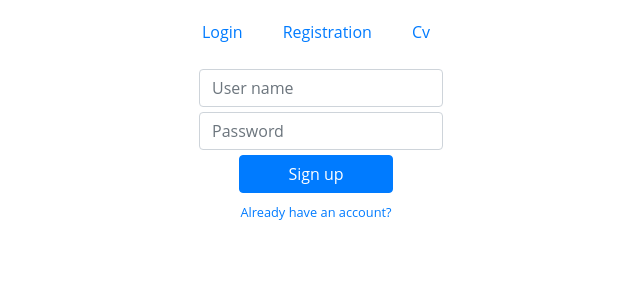
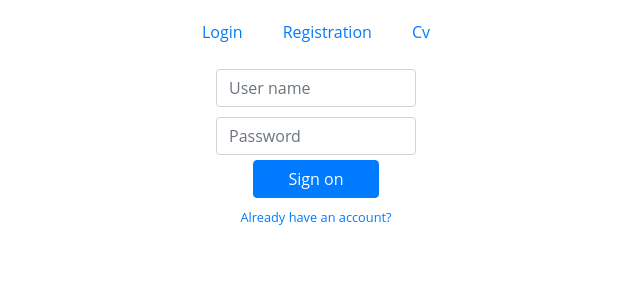
Before and after one commit to saxarkompot/test-task-auth, a React (Create React App) app: page /registration in a window 1280 px wide. Shown: the top 300 px of the page, without its empty margins (324-964 px from the left). Built offline with nearby package versions, Linux system fonts and the light colour scheme.

Commit message:
Improve setInterval

```diff
--- a/package.json
+++ b/package.json
@@ -12,6 +12,7 @@
       "react-dom": "^17.0.1",
       "react-router-dom": "^5.2.0",
       "react-scripts": "4.0.1",
+      "toastr": "^2.1.4",
       "web-vitals": "^0.2.4"
    },
    "scripts": {
@@ -37,5 +38,8 @@
          "last 1 firefox version",
          "last 1 safari version"
       ]
+   },
+   "devDependencies": {
+      "eslint-plugin-react-hooks": "^4.2.0"
    }
 }
--- a/src/Components/FormStyle.css
+++ b/src/Components/FormStyle.css
@@ -1,5 +1,5 @@
 .Form {
-   width: 30%;
+   width: 200px;
    margin: auto;
    display: flex;
    align-items: center;
--- a/src/Components/Login/Login.js
+++ b/src/Components/Login/Login.js
@@ -1,14 +1,25 @@
-import React, { useState } from 'react';
+import React, { useState, useEffect } from 'react';
 import { Link, Redirect } from 'react-router-dom';
 import '../FormStyle.css';
 import AuthProvider from '../../providers/authProvider';
+
+// let errorTiming = (e) => {
+//    let interval = setInterval(() => {
+//       e++;
+//       callback(e);
+//    }, 1000);
+//    setTimeout(() => {
+//       clearInterval(interval);
+//    }, 30000);
+// };
 
 function Login(props) {
    const [isLoggedIn, setLoggedIn] = useState(false);
    const [isError, setIsError] = useState(false);
    const [userName, setUsername] = useState("");
    const [password, setPassword] = useState("");
-   const [errorMessage, setErrorMessage] = useState("");
+   const [errorMessage, setErrorMessage] = useState('');
+   const [errorTime, setErrorTime] = useState(10);
 
    function setLogin() {
       try {
@@ -19,9 +30,34 @@ function Login(props) {
       }
       catch (e) {
          setIsError(true);
-         setErrorMessage(e.message);
+         setErrorMessage(e);
       }
    }
+
+   useEffect((interval) => {
+      if (errorMessage) {
+         interval = setInterval(() => {
+            if (errorTime === 0) {
+               setErrorMessage('')
+               setIsError(false);
+            };
+            console.log(errorTime);
+            setErrorTime(e => e - 1);
+         }, 1000);
+      }
+      return () => clearInterval(interval);
+      // {
+      //    if (errorTime <= 0) {
+      //       setErrorMessage('');
+      //       //console.log(errorTime);
+      //       return clearInterval(interval)
+      //    }
+      // };
+      // setTimeout(() => {
+      //    return clearInterval(interval);
+      //    // }, 120000)
+      // }
+   }, [errorMessage, errorTime])
 
    if (isLoggedIn) {
       return <Redirect to="/cv" />;
@@ -29,7 +65,6 @@ function Login(props) {
 
    return (
       <div className='Form'>
-         <form>
          <input
             type="username"
             value={userName}
@@ -54,9 +89,12 @@ function Login(props) {
             onClick={setLogin}>
             Sign in
             </button>
-         </form>
          <p className="BackLink"><Link to="/registration">Sign up</Link> if you don't have an account yet.</p>
-         { isError && (errorMessage || 'The username or password provided were incorrect!')}
+         { isError && (errorMessage
+            ?
+            `You exceeded number of retries. Try again in ${Math.trunc(errorTime / 60)} min ${errorTime % 60} sec`
+            :
+            'The username or password provided were incorrect!')}
       </div >
    )
 }
--- a/src/Components/Registration/Registration.js
+++ b/src/Components/Registration/Registration.js
@@ -1,16 +1,61 @@
-import React from 'react';
-import { Link } from 'react-router-dom';
+import React, { useState } from 'react';
+import { Link, Redirect } from 'react-router-dom';
 import '../FormStyle.css';
+import UserProvider from "../../providers/userProvider";
+import AuthProvider from "../../providers/authProvider";
 
 function Registration(props) {
+   const [isRegistered, setRegistered] = useState(false);
+   const [isError, setIsError] = useState(false);
+   const [userName, setUsername] = useState("");
+   const [password, setPassword] = useState("");
+   const [errorMessage, setErrorMessage] = useState("");
+
+   function setUser() {
+      try {
+         const registResult = new UserProvider().addUser(userName, password)
+         setRegistered(registResult);
+         setIsError(!registResult);
+         setErrorMessage('');
+      }
+      catch (e) {
+         setIsError(true);
+         setErrorMessage(e.message);
+      }
+   }
+
+   if (isRegistered) {
+      return <Redirect to="/" />;
+   }
+
    return (
       <div className='Form'>
-         <form>
-            <input type="text" className="form-control" placeholder="User name" />
-            <input type="password" className="form-control" placeholder="Password" />
-            <button type="submit" className="btn btn-primary">Sign up</button>
-            <p className="BackLink"><Link to="/login">Already have an account?</Link></p>
-         </form>
+         <input
+            type="username"
+            value={userName}
+            className="form-control"
+            placeholder="User name"
+            onChange={e => {
+               setUsername(e.target.value)
+            }}
+         />
+         <input
+            type="password"
+            value={password}
+            className="form-control"
+            placeholder="Password"
+            onChange={e => {
+               setPassword(e.target.value)
+            }}
+         />
+         <button
+            type="submit"
+            className="btn btn-primary"
+            onClick={setUser}>
+            Sign on
+            </button>
+         <p className="BackLink"><Link to="/">Already have an account?</Link></p>
+         {isError && errorMessage}
       </div >
    )
 }
--- a/src/PrivateRoute.js
+++ b/src/PrivateRoute.js
@@ -12,7 +12,7 @@ function PrivateRoute({ component: Component, ...rest }) {
             (
                <Component {...props} />
             ) : (
-               <Redirect to="/login" />
+               <Redirect to="/" />
             )
       }
       />
--- a/src/containers/Auth.js
+++ b/src/containers/Auth.js
@@ -7,20 +7,19 @@ import Registration from '../Components/Registration/Registration';
 import Cv from '../Components/Cv/Cv';
 import PrivateRoute from '../PrivateRoute';
 
-
 function Auth() {
    return (
       <div className='Auth'>
          <header>
             <nav>
                <ul>
-                  <li><Link to='/login'>Login</Link></li>
+                  <li><Link to='/'>Login</Link></li>
                   <li><Link to='/registration'>Registration</Link></li>
                   <li><Link to='/cv'>Cv</Link></li>
                </ul>
             </nav>
          </header>
-         <Route path='/login' exact component={Login} />
+         <Route path='/' exact component={Login} />
          <Route path='/registration' component={Registration} />
          <PrivateRoute path='/cv' component={Cv} />
       </div>
--- a/src/providers/authProvider.js
+++ b/src/providers/authProvider.js
@@ -1,29 +1,36 @@
 import UserProvider from './userProvider';
 
-let loginRetryCounter = 0;
+let loginRetryCounter = 1;
 let blockTime = new Date();
-
+// let errorTiming = (e) => {
+//    let interval = setInterval(() => {
+//       return e++;
+//    }, 1000);
+//    setTimeout(() => {
+//       clearInterval(interval);
+//    }, 30000);
+// };
 const AuthProvider = {
 
-   login: function (name, password) {
+   login: function (name, password, errorMessage) {
       const user = new UserProvider().getUser(name);
       if (loginRetryCounter !== 3 || (Date.now() - blockTime) > 60000) {
          if (loginRetryCounter === 3) {
             loginRetryCounter = 0;
          }
          if (user && user.password === password) {
-            loginRetryCounter = 0;
+            loginRetryCounter = 1;
             localStorage.setItem('currentUser', name);
             return true
          } else {
-            loginRetryCounter++;
+            ++loginRetryCounter;
             if (loginRetryCounter === 3) {
                blockTime = Date.now();
             }
             return false
          }
       }
-      throw new Error('You exceeded number of retries. Try again in one minute')
+      throw new Error(`Error`);
    },
 
    getCurrentUser: function () {
```
Also changed, not shown: 1 other file (tests, documents, lock files or other folders). Lines whose indentation alone changed are shown as unchanged.
